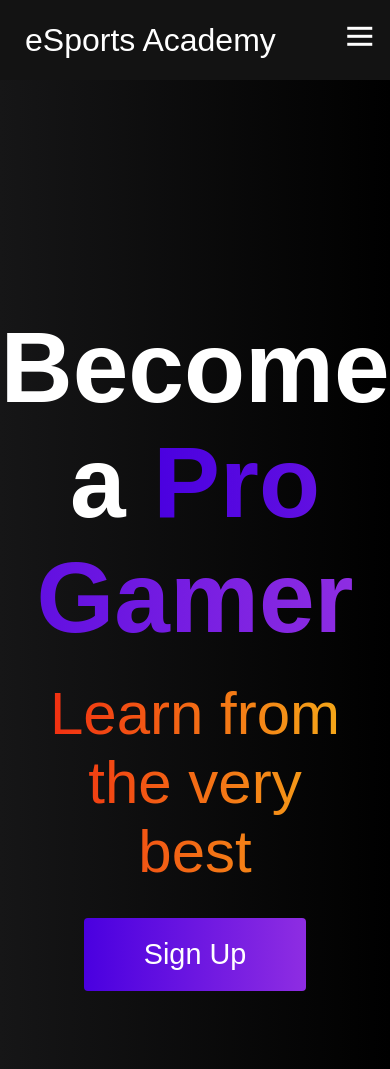
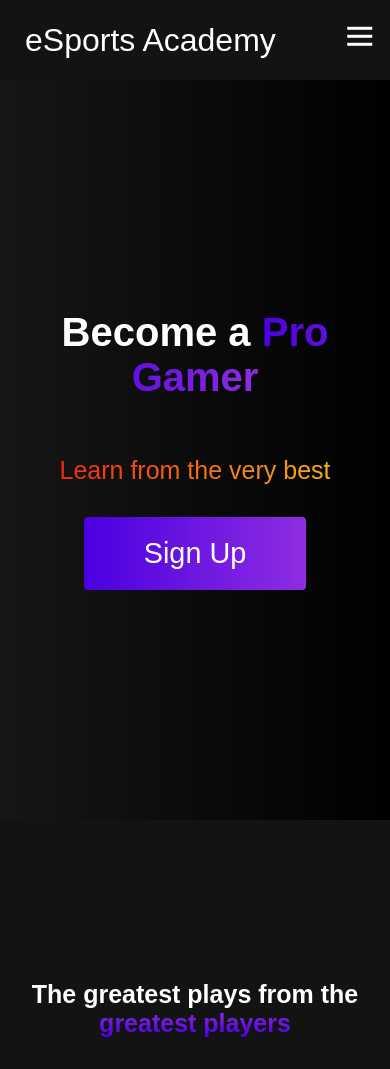
Before and after one commit to tob-ss/esports-academy-redesign, a plain HTML site: page index.html in a window 390 px wide. Shown: the top 1069 px of the page. Drawn offline with Linux system fonts and the light colour scheme.

Commit message:
Minor changes to styles.css for responsiveness

```diff
--- a/styles.css
+++ b/styles.css
@@ -210,8 +210,8 @@ background: linear-gradient(to right, #4A00E0, #8E2DE2); /* W3C, IE 10+/ Edge, F
 }
 
 .main__heading {
-    font-size: 100px;
-    margin-bottom: 24px;
+    font-size: 80px;
+    margin-bottom: 56px;
     color: #fff;
 }
 
@@ -227,7 +227,7 @@ background-size: 100%;
 }
 
 .main__description {
-    font-size: 60px;
+    font-size: 45px;
     background: #b92b27;
     background: -webkit-linear-gradient(
         to right,
@@ -244,6 +244,16 @@ background-size: 100%;
 -moz-background-clip: text;
 -webkit-text-fill-color: transparent;
 -mo-text-fill-color: transparent;
+}
+
+@media screen and (max-width: 768px) {
+    .main__heading {
+        font-size: 40px;
+    }
+
+    .main__description {
+        font-size: 25px;
+    }
 }
 
 .highlight {
@@ -294,15 +304,7 @@ background-size: 100%;
 }
 
 
-@media screen and (max width: 768px) {
-    .main__heading {
-        font-size: 60px;
-    }
 
-    .main__description {
-        font-size: 40px;
-    }
-}
 
 .content1 {
     background: #131314;
@@ -321,6 +323,13 @@ background-size: 100%;
     color: #fff;
 }
 
+@media screen and (max-width: 768px) {
+
+    .content1__heading {
+        font-size: 25px;
+    }
+
+}
 
 .content1__heading span {
     background-color: #4A00E0;
@@ -536,6 +545,7 @@ background-size: 100%;
 @media screen and (max-width: 860px) {
     .content3__media--card {
         max-width: 300px;
+        max-height: auto;
     }
 }
 
```
